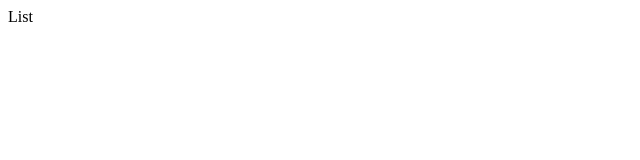
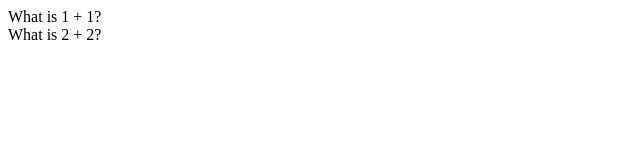
Before and after one commit to JIN-LEA-study/react-jin, a React (Create React App) app in the folder handbook/: page /list in a window 1280 px wide. Shown: the top 160 px of the page, without its empty margins (0-640 px from the left). Built offline with nearby package versions, Linux system fonts and the light colour scheme.

Commit message:
feat: Flashcard, FlashcardList에 샘플 카드 연결 후 작동 확인

```diff
--- /dev/null
+++ b/handbook/src/components/Flashcard.js
@@ -0,0 +1,7 @@
+import React from "react";
+
+const Flashcard = ({ flashcard }) => {
+  return <div>{flashcard.question}</div>;
+};
+
+export default Flashcard;
--- /dev/null
+++ b/handbook/src/components/FlashcardList.js
@@ -0,0 +1,14 @@
+import React from "react";
+import Flashcard from "./Flashcard";
+
+const FlashcardList = ({ flashcards }) => {
+  return (
+    <div className='card-grid'>
+      {flashcards.map(flashcard => {
+        return <Flashcard flashcard={flashcard} key={flashcard.id} />; // 요소만 다시 렌더링
+      })}
+    </div>
+  );
+};
+
+export default FlashcardList;
--- a/handbook/src/pages/List.js
+++ b/handbook/src/pages/List.js
@@ -1,9 +1,28 @@
-import React from 'react'
+import React, { useState } from "react";
+import FlashcardList from "../components/FlashcardList";
 
 const List = () => {
+  const [flashcards, setFlashcards] = useState(SAMPLE_FLASHCARDS);
   return (
-    <div>List</div>
-  )
-}
+    <div>
+      <FlashcardList flashcards={flashcards} />
+    </div>
+  );
+};
 
-export default List
+const SAMPLE_FLASHCARDS = [
+  {
+    id: 1,
+    question: "What is 1 + 1?",
+    answer: "2",
+    options: ["1", "2", "3", "4"],
+  },
+  {
+    id: 2,
+    question: "What is 2 + 2?",
+    answer: "4",
+    options: ["1", "2", "3", "4"],
+  },
+];
+
+export default List;
```
